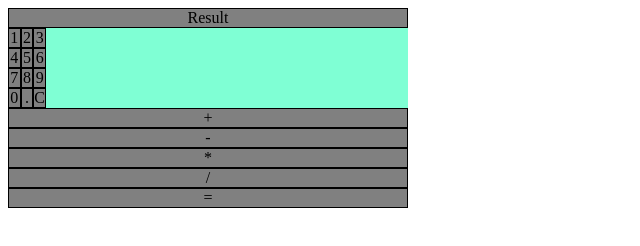
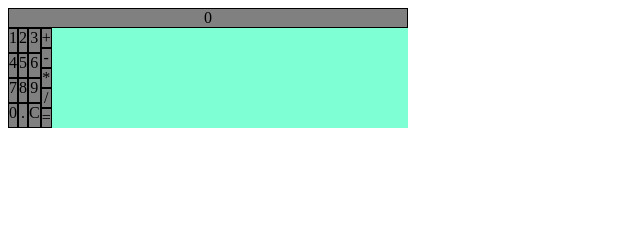
Before and after one commit to eduarmarin/calculator, a plain HTML site: page index.html in a window 1280 px wide. Shown: the whole page, without its empty margins (0-640 px from the left). Drawn offline with Linux system fonts and the light colour scheme.

Commit message:
Number and operator are create by functions, by now the code read number and displayed it; create a html array --> iterate by a for to read each button -->join it and parseFloat --> print by innerHTML; button Cleaner is working  by now.

```diff
--- a/index.html
+++ b/index.html
@@ -10,9 +10,9 @@
   </head>
   <body>
     <div class="calculator">
-        <div class="result">Result</div>
+        <div class="result" id="result">0</div>
         <div class="buttons">
-            <div class="digitos"></div></div>
+            <div class="digitos"></div>
             <div class="operatorGrid"></div>
         </div>
     </div>
--- a/main.js
+++ b/main.js
@@ -1,10 +1,10 @@
 const digitos = document.querySelector('.digitos');
 const operatorGrid = document.querySelector('.operatorGrid');
-const count=[];
+var count=[];
 
 digitos.style.setProperty('--grid-rows', 3);
 digitos.style.setProperty('--grid-cols', 3);
-  for (c = 0; c < 12; c++) {
+  for (c = 0; c < 12; c++) {                 //this for create the number buttons
     var cell = document.createElement('div');
     cell.classList.add('grid-item');
     cell.textContent = c+1;
@@ -16,7 +16,7 @@ digitos.style.setProperty('--grid-cols', 3);
 
   operatorGrid.style.setProperty('--grid-rows', 5);
   operatorGrid.style.setProperty('--grid-cols', 1);
-    for (c = 0; c < 5; c++) {
+    for (c = 0; c < 5; c++) {                       //this for create the operator buttons
       var cell = document.createElement('div');
       cell.classList.add('operators');
       operatorGrid.appendChild(cell);
@@ -27,12 +27,23 @@ digitos.style.setProperty('--grid-cols', 3);
       if (c==4){cell.textContent = '='}
     };
 
-    var data = document.getElementsByClassName('grid-item');
-    for (var i = 0 ; i < data.length; i++) {
-      data[i].addEventListener('click', function (e) {
-      console.log('digitos ' +e.target.innerHTML);
-      //count.push(data.innerHTML);
-      //e.target.style.backgroundColor = 'blue';
+    var button = document.getElementsByClassName('grid-item'); // this code read and and print in result  screen
+    for (var i = 0 ; i < button.length; i++) {
+      button[i].addEventListener('click', function (e) {
 
+        var newnum=e.target.innerHTML;
+        if(e.target.innerHTML == '.' && count(0)==='.'){newnum=''}
+        count.push(newnum);
+
+        var print = parseFloat(count.join('')); // join and turn to float
+        console.log('digitos ' +print+' type '+ typeof print);
+
+        if(e.target.innerHTML == '.'&& document.getElementById("result").innerHTML === '0'){ print = 0;}
+        document.getElementById("result").innerHTML = print;
+
+        if(e.target.innerHTML == 'C'){
+          count = [];
+          document.getElementById("result").innerHTML = 0;
+        }
       });
    }
--- a/style.css
+++ b/style.css
@@ -1,6 +1,6 @@
 :root {
-    --grid-cols: 1;
-    --grid-rows: 1;
+    --grid-cols: auto;
+    --grid-rows: autos;
   }
   .calculator{
     width: 400px;
@@ -10,20 +10,21 @@
   }
   .digitos {
     display: grid;
-    grid-template-rows: repeat(var(--grid-rows), 1fr);
-    grid-template-columns: repeat(var(--grid-cols), 1fr);
+    grid-template-rows: repeat(var(--grid-rows), auto);
+    grid-template-columns: repeat(var(--grid-cols), auto);
     /*box-shadow: 0.4em -0 .4em gray, -0.4em 0 .4em gray;*/
   }
   .operatorGrid {
     display: grid;
-    grid-template-rows: repeat(var(--grid-rows), 1fr);
-    grid-template-columns: repeat(var(--grid-cols), 1fr);
-    cursor: pointer;
-    /*box-shadow: 0.4em -0 .4em gray, -0.4em 0 .4em gray;*/
+    grid-template-rows: repeat(var(--grid-rows), auto);
+    grid-template-columns: repeat(var(--grid-cols), auto);
+    /*cursor: pointer;
+    box-shadow: 0.4em -0 .4em gray, -0.4em 0 .4em gray;*/
   }
   .buttons{
     display: flex;
     flex-direction: row;
+    cursor: pointer;
   }
   .grid-item,
   .operators,
```
